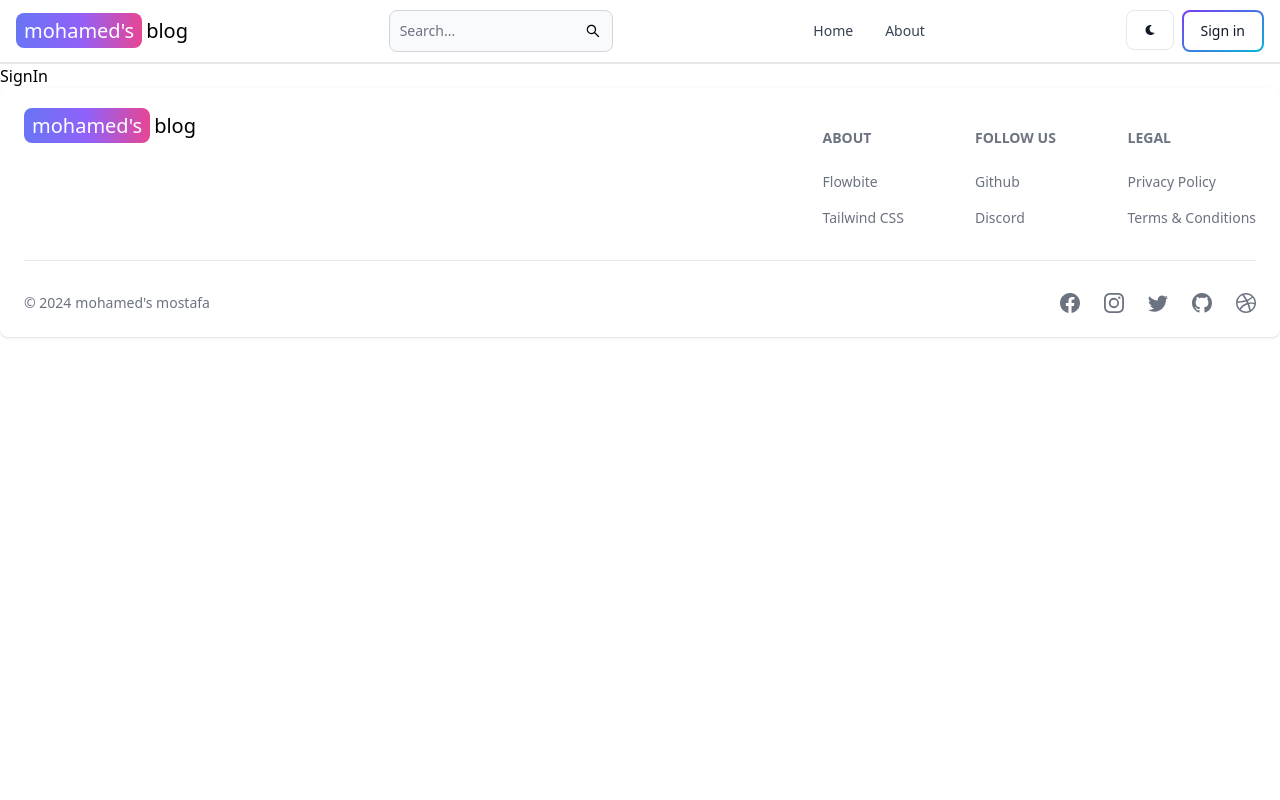
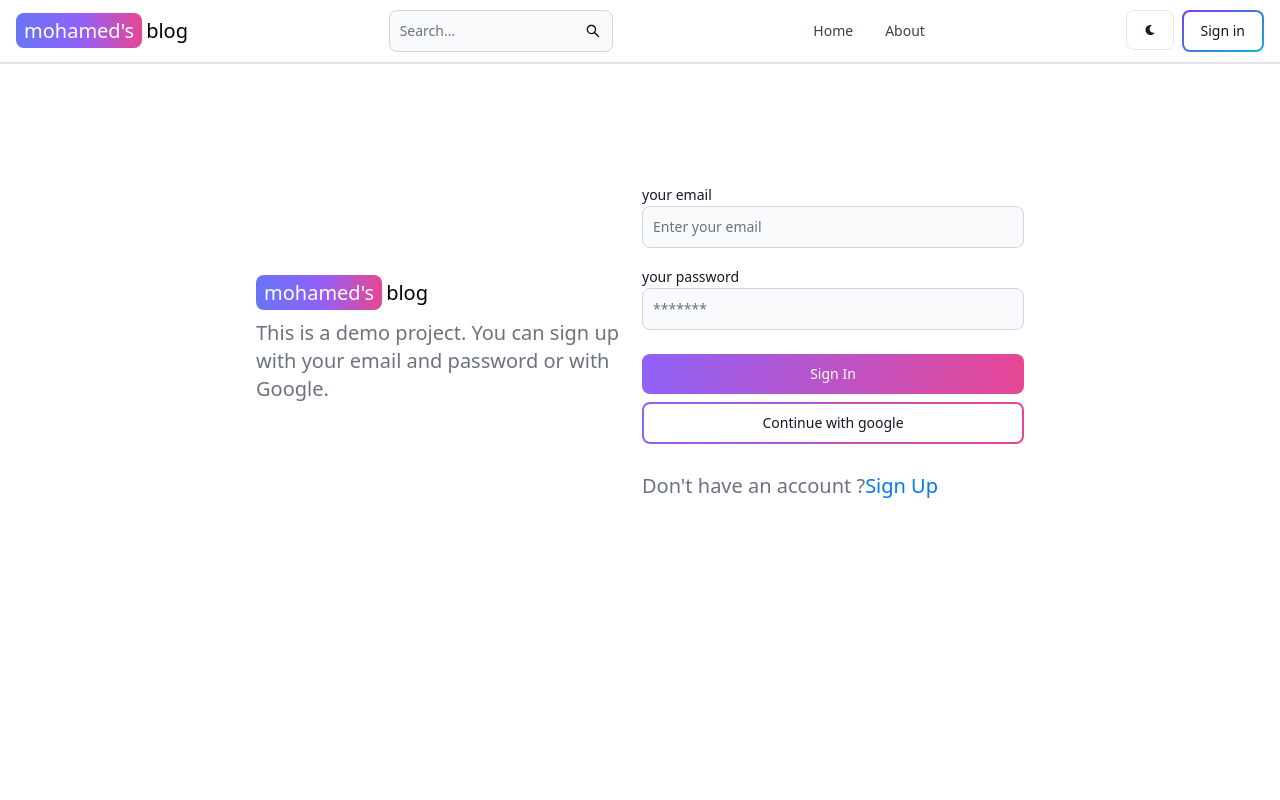
Before and after one commit to mo634/mern-blog, a React (Vite) app in the folder clinet/: page /sign-in in a window 1280 px wide. Shown: the top 800 px of the page. Built offline with nearby package versions, Linux system fonts and the light colour scheme.

Commit message:
create signin ui

```diff
--- a/clinet/src/pages/SignIn.jsx
+++ b/clinet/src/pages/SignIn.jsx
@@ -1,8 +1,140 @@
-import React from 'react'
+import React, { useState } from 'react'
+import { Link, useNavigate } from 'react-router-dom'
+import { Alert, Button, Label, Spinner, TextInput } from 'flowbite-react'
+import Logo from '../components/Logo'
+const SignIn = () => {
+  // states
 
-const SignIn = () => {
+  const [FormData,setFormDate] = useState({})
+
+  const [error ,setError] = useState(null)
+
+  const [loading ,setLoading ] = useState(false)
+
+  const navigate= useNavigate()
+
+  //functions
+
+  const handleSubmit =async (e) => {
+
+    e.preventDefault()
+
+    try {
+      setError(null)
+      setLoading(true)
+
+      const res = await fetch("/api/auth/sign-in",{
+        method:"POST",
+        headers:{
+          "Content-Type":"application/json"
+        },
+        body:JSON.stringify(FormData)
+      })
+
+
+      const data = await res.json()
+
+      // if data failed
+      if(data.success == false){
+        setLoading(false)
+        setError(data.message)
+      }
+
+      //if data success
+
+      setLoading(false)
+
+      // redirect
+      if(res.ok){
+      navigate("/")
+      }
+
+
+    } catch (error) {
+      setError(error.message)
+        setLoading(false)
+    }
+
+  }
+  const habdleChange = (e) => {
+
+    setFormDate({...FormData,[e.target.id]:e.target.value})
+  }
+
   return (
-    <div>SignIn</div>
+    <div className='min-h-screen flex mt-20  p-[3%]'>
+
+      {/* parent */}
+      <div className='md:flex-row flex-col max-w-3xl  h-fit flex gap-1 mx-auto'>
+        {/* left side */}
+
+        <div className='flex justify-center flex-col flex-1'>
+
+          {/* logo */}
+          <Logo/>
+
+          <p className='txt-media mt-3 text-gray-500'>
+            This is a demo project. You can sign up with your email and password or with Google.</p>
+
+        </div>
+
+
+        {/* right side */}
+
+        <div className="flex-1">
+
+          <form onSubmit={handleSubmit} className="flex flex-col gap-4">
+
+            <div className="">
+              <Label value="your email" />
+              <TextInput id='email' type="text" placeholder="Enter your email"  onChange={habdleChange} />
+            </div>
+
+            <div >
+              <Label value="your password" />
+              <TextInput id='password' type="password" placeholder="*******" onChange={habdleChange}  />
+            </div>
+
+            <div className='mt-2 flex gap-2 flex-col'>
+            <Button  gradientDuoTone='purpleToPink'
+              type='submit' className='w-full' disabled={loading} >
+                {
+                  loading ?
+                  <>
+                  <Spinner/>
+                  </>:
+                  "Sign In"
+                }
+
+              </Button>
+
+            <Button  gradientDuoTone='purpleToPink'
+              type='submit' className='w-full' outline >
+
+                Continue with google
+
+              </Button>
+            </div>
+
+            <div className="">
+              <p className='txt-media mt-3 text-gray-500'>Don't have an account ?
+              <Link className=' text-[#0079ff]'>Sign Up</Link>
+              </p>
+            </div>
+
+          </form>
+
+          {/* showing errors */}
+          {
+          error && (
+            <Alert color="red" className='mt-1'>{error}</Alert>
+          )
+          }
+
+        </div>
+
+      </div>
+    </div>
   )
 }
 
--- a/clinet/src/pages/SignUp.jsx
+++ b/clinet/src/pages/SignUp.jsx
@@ -68,7 +68,7 @@ const SignUp = () => {
       <div className='md:flex-row flex-col max-w-3xl  h-fit flex gap-1 mx-auto'>
         {/* left side */}
 
-        <div className='flex-1'>
+        <div className='flex justify-center flex-col flex-1'>
 
           {/* logo */}
           <Logo/>
@@ -83,7 +83,7 @@ const SignUp = () => {
 
         <div className="flex-1">
 
-          <form onSubmit={handleSubmit}>
+          <form onSubmit={handleSubmit} className="flex flex-col gap-4">
 
             <div className="">
               <Label value="your username" />
```
